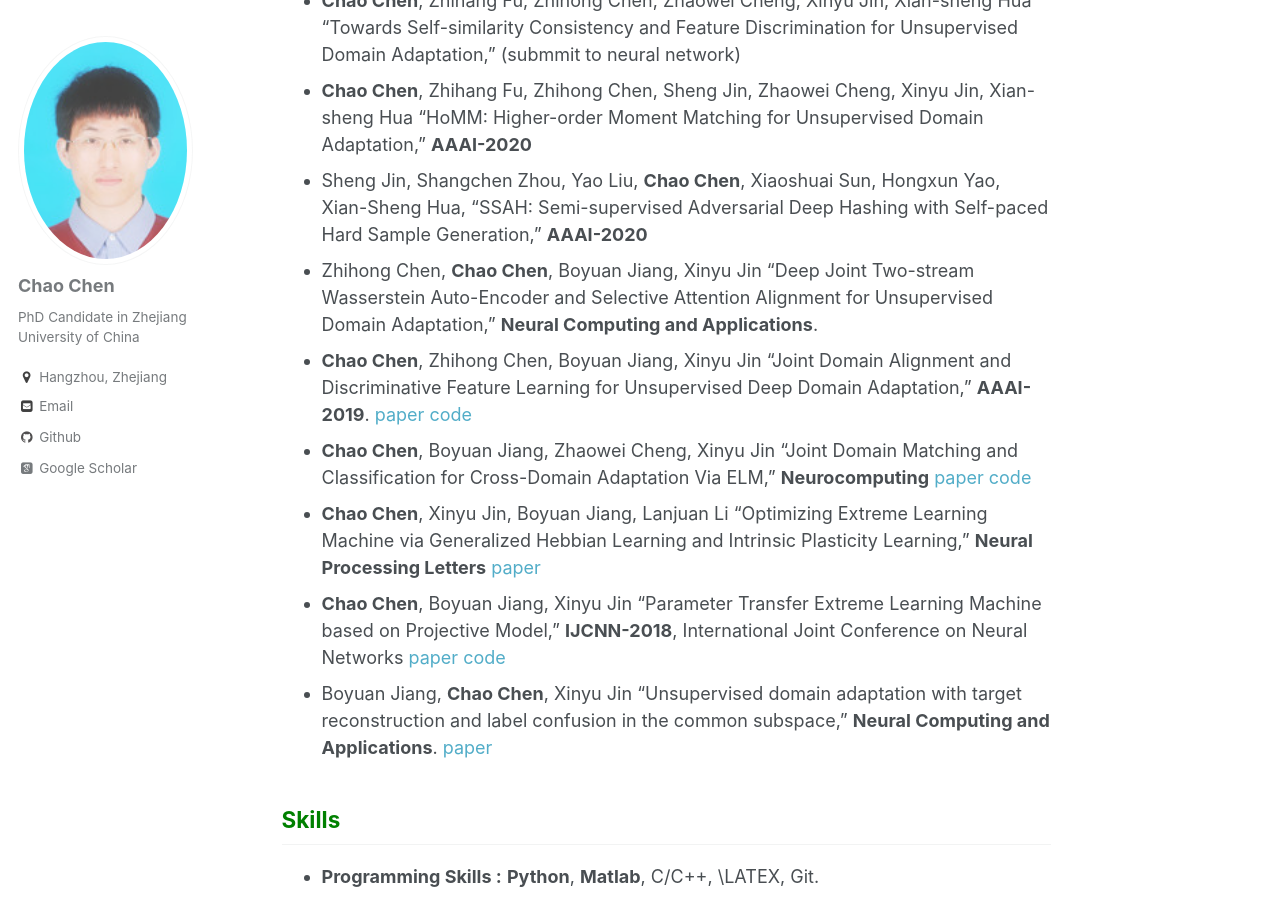
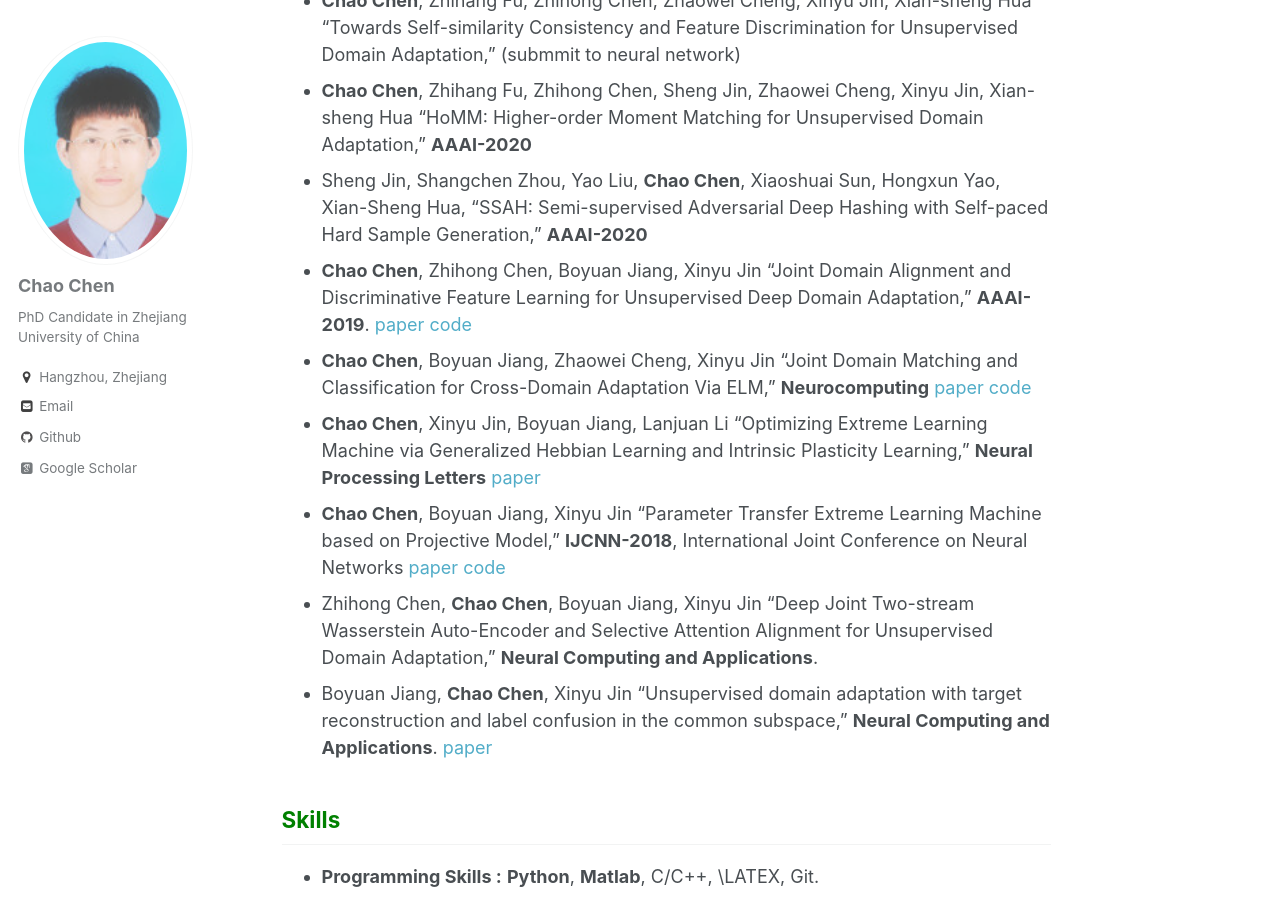
Before and after one commit to chenchao666/chenchao666.github.io, a Jekyll site: the page built from _pages/about.md, in a window 1280 px wide and 900 px high, scrolled down 1287 px. Built offline with Jekyll 4.4.1, drawn with Linux system fonts in a browser that asks for light colours; some web fonts are replaced.

Commit message:
Update about.md

```diff
--- a/_pages/about.md
+++ b/_pages/about.md
@@ -33,13 +33,13 @@ for Partial Domain Adaptation"  **CVPR2020**
 * **Chao Chen**, Zhihang Fu, Zhihong Chen, Zhaowei Cheng, Xinyu Jin, Xian-sheng Hua "Towards Self-similarity Consistency and Feature Discrimination for Unsupervised Domain Adaptation," (submmit to neural network)
 * **Chao Chen**, Zhihang Fu, Zhihong Chen, Sheng Jin, Zhaowei Cheng, Xinyu Jin, Xian-sheng Hua "HoMM: Higher-order Moment Matching for Unsupervised Domain Adaptation," **AAAI-2020**
 * Sheng Jin, Shangchen Zhou, Yao Liu, **Chao Chen**, Xiaoshuai Sun, Hongxun Yao, Xian-Sheng Hua, "SSAH: Semi-supervised Adversarial Deep Hashing with Self-paced Hard Sample Generation," **AAAI-2020**
-* Zhihong Chen, **Chao Chen**, Boyuan Jiang, Xinyu Jin “Deep Joint Two-stream Wasserstein Auto-Encoder and Selective Attention Alignment for Unsupervised Domain Adaptation,” **Neural Computing and Applications**.
 * **Chao Chen**, Zhihong Chen, Boyuan Jiang, Xinyu Jin “Joint Domain Alignment and Discriminative Feature Learning for Unsupervised Deep Domain Adaptation,” **AAAI-2019**. [paper](https://arxiv.org/abs/1808.09347) [code](https://github.com/chenchao666/JDDA-Master)
 * **Chao Chen**, Boyuan Jiang, Zhaowei Cheng, Xinyu Jin “Joint Domain Matching and Classification for Cross-Domain Adaptation Via ELM,” **Neurocomputing** [paper](https://www.sciencedirect.com/science/article/pii/S0925231219300839) [code](https://github.com/chenchao666/JDMC)
 * **Chao Chen**, Xinyu Jin, Boyuan Jiang, Lanjuan Li “Optimizing Extreme Learning Machine via Generalized Hebbian Learning
 and Intrinsic Plasticity Learning,” **Neural Processing Letters** [paper](https://link.springer.com/article/10.1007/s11063-018-9869-6)
 * **Chao Chen**, Boyuan Jiang, Xinyu Jin “Parameter Transfer Extreme Learning Machine based on Projective Model,” **IJCNN-2018**,
 International Joint Conference on Neural Networks [paper](https://arxiv.org/abs/1809.01018) [code](https://github.com/chenchao666/PTELM)
+* Zhihong Chen, **Chao Chen**, Boyuan Jiang, Xinyu Jin “Deep Joint Two-stream Wasserstein Auto-Encoder and Selective Attention Alignment for Unsupervised Domain Adaptation,” **Neural Computing and Applications**.
 * Boyuan Jiang, **Chao Chen**, Xinyu Jin “Unsupervised domain adaptation with target reconstruction and label confusion in
 the common subspace,” **Neural Computing and Applications**. [paper](https://link.springer.com/article/10.1007/s00521-018-3846-x)
 
```
